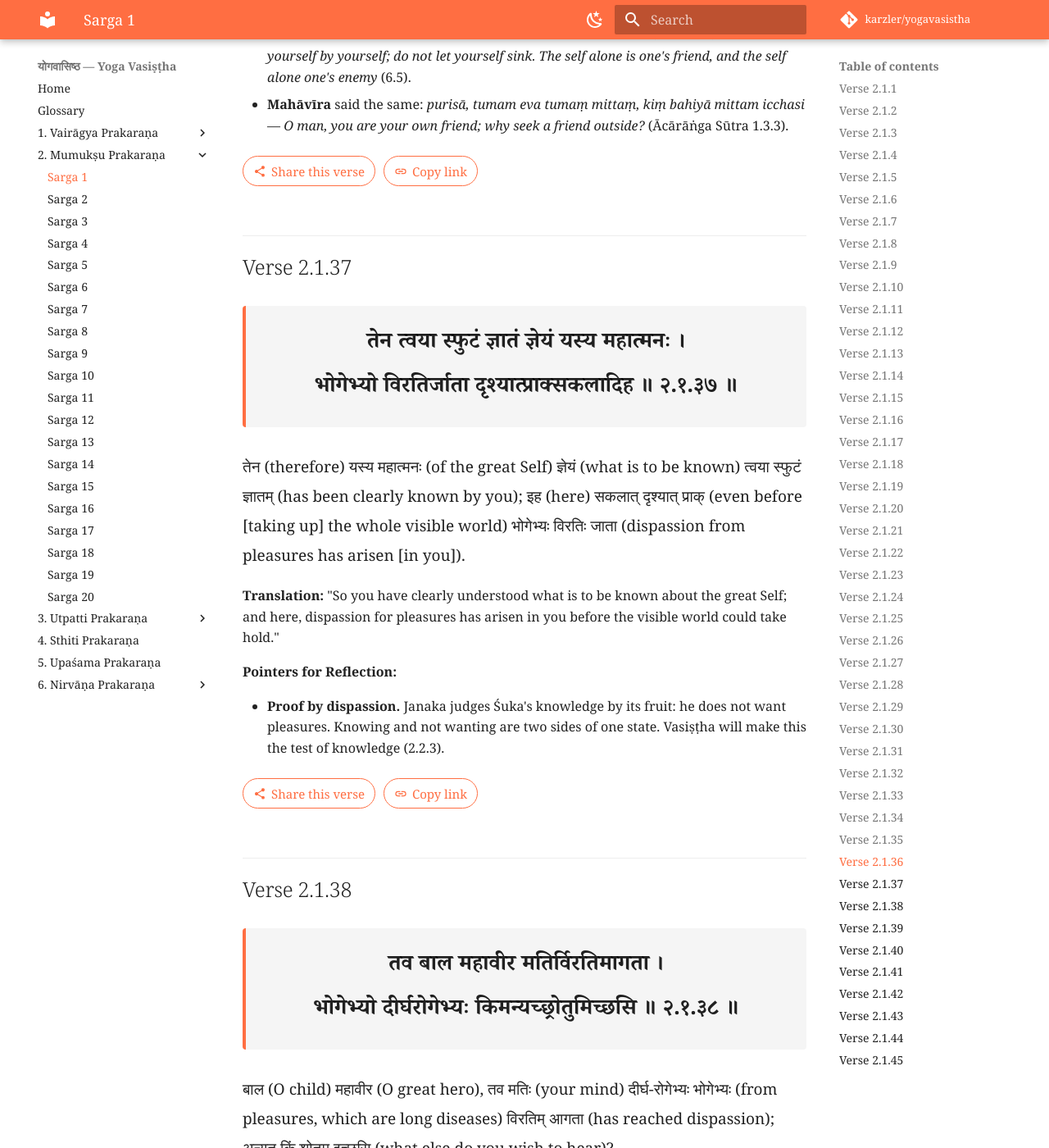
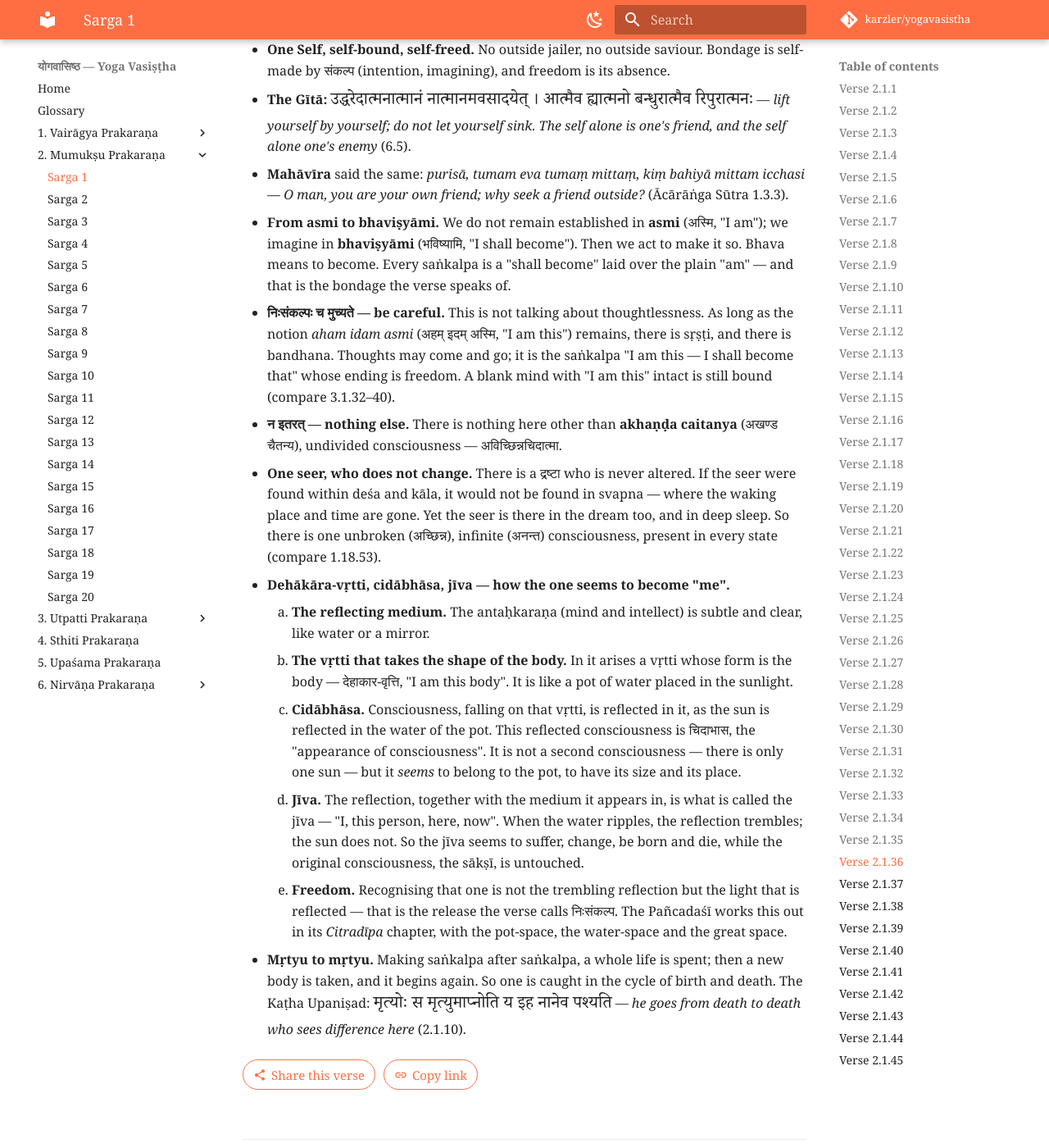
Before and after one commit to karzler/yogavasistha, an MkDocs documentation site: the page built from docs/2-mumukshu/sarga-001.md, in a window 1280 px wide and 1400 px high, scrolled down 28155 px. Shown: the whole window at 82% size. Built offline with MkDocs 1.6.1 and Material for MkDocs 9.7.7, drawn with Linux system fonts in a browser that asks for light colours; comment, search, counter and statistics services are not loaded; some of the changed text lies outside the part shown.

Commit message:
Mumukṣu 1: pointers on 2.1.36 — asmi and bhaviṣyāmi, niḥsaṅkalpa, cidābhāsa and jīva

```diff
--- a/docs/2-mumukshu/sarga-001.md
+++ b/docs/2-mumukshu/sarga-001.md
@@ -659,9 +659,21 @@
 
 **Pointers for Reflection:**
 
+- **A very important verse — one of the most important verses of the whole text.** It holds the entire teaching in two lines: what is, how bondage comes about, and how freedom comes.
 - **One Self, self-bound, self-freed.** No outside jailer, no outside saviour. Bondage is self-made by संकल्प (intention, imagining), and freedom is its absence.
 - **The Gītā:** <span class="parallel">उद्धरेदात्मनात्मानं नात्मानमवसादयेत् । आत्मैव ह्यात्मनो बन्धुरात्मैव रिपुरात्मनः</span> — *lift yourself by yourself; do not let yourself sink. The self alone is one's friend, and the self alone one's enemy* (6.5).
 - **Mahāvīra** said the same: *purisā, tumam eva tumaṃ mittaṃ, kiṃ bahiyā mittam icchasi* — *O man, you are your own friend; why seek a friend outside?* (Ācārāṅga Sūtra 1.3.3).
+- **From asmi to bhaviṣyāmi.** We do not remain established in **asmi** (अस्मि, "I am"); we imagine in **bhaviṣyāmi** (भविष्यामि, "I shall become"). Then we act to make it so. Bhava means to become. Every saṅkalpa is a "shall become" laid over the plain "am" — and that is the bondage the verse speaks of.
+- **निःसंकल्पः च मुच्यते — be careful.** This is not talking about thoughtlessness. As long as the notion *aham idam asmi* (अहम् इदम् अस्मि, "I am this") remains, there is sṛṣṭi, and there is bandhana. Thoughts may come and go; it is the saṅkalpa "I am this — I shall become that" whose ending is freedom. A blank mind with "I am this" intact is still bound (compare 3.1.32–40).
+- **न इतरत् — nothing else.** There is nothing here other than **akhaṇḍa caitanya** (अखण्ड चैतन्य), undivided consciousness — अविच्छिन्नचिदात्मा.
+- **One seer, who does not change.** There is a द्रष्टा who is never altered. If the seer were found within deśa and kāla, it would not be found in svapna — where the waking place and time are gone. Yet the seer is there in the dream too, and in deep sleep. So there is one unbroken (अच्छिन्न), infinite (अनन्त) consciousness, present in every state (compare 1.18.53).
+- **Dehākāra-vṛtti, cidābhāsa, jīva — how the one seems to become "me".**
+    1. **The reflecting medium.** The antaḥkaraṇa (mind and intellect) is subtle and clear, like water or a mirror.
+    2. **The vṛtti that takes the shape of the body.** In it arises a vṛtti whose form is the body — देहाकार-वृत्ति, "I am this body". It is like a pot of water placed in the sunlight.
+    3. **Cidābhāsa.** Consciousness, falling on that vṛtti, is reflected in it, as the sun is reflected in the water of the pot. This reflected consciousness is चिदाभास, the "appearance of consciousness". It is not a second consciousness — there is only one sun — but it *seems* to belong to the pot, to have its size and its place.
+    4. **Jīva.** The reflection, together with the medium it appears in, is what is called the jīva — "I, this person, here, now". When the water ripples, the reflection trembles; the sun does not. So the jīva seems to suffer, change, be born and die, while the original consciousness, the sākṣī, is untouched.
+    5. **Freedom.** Recognising that one is not the trembling reflection but the light that is reflected — that is the release the verse calls निःसंकल्प. The Pañcadaśī works this out in its *Citradīpa* chapter, with the pot-space, the water-space and the great space.
+- **Mṛtyu to mṛtyu.** Making saṅkalpa after saṅkalpa, a whole life is spent; then a new body is taken, and it begins again. So one is caught in the cycle of birth and death. The Kaṭha Upaniṣad: <span class="parallel">मृत्योः स मृत्युमाप्नोति य इह नानेव पश्यति</span> — *he goes from death to death who sees difference here* (2.1.10).
 
 ## Verse 2.1.37 { #2-1-37 }
 
```
